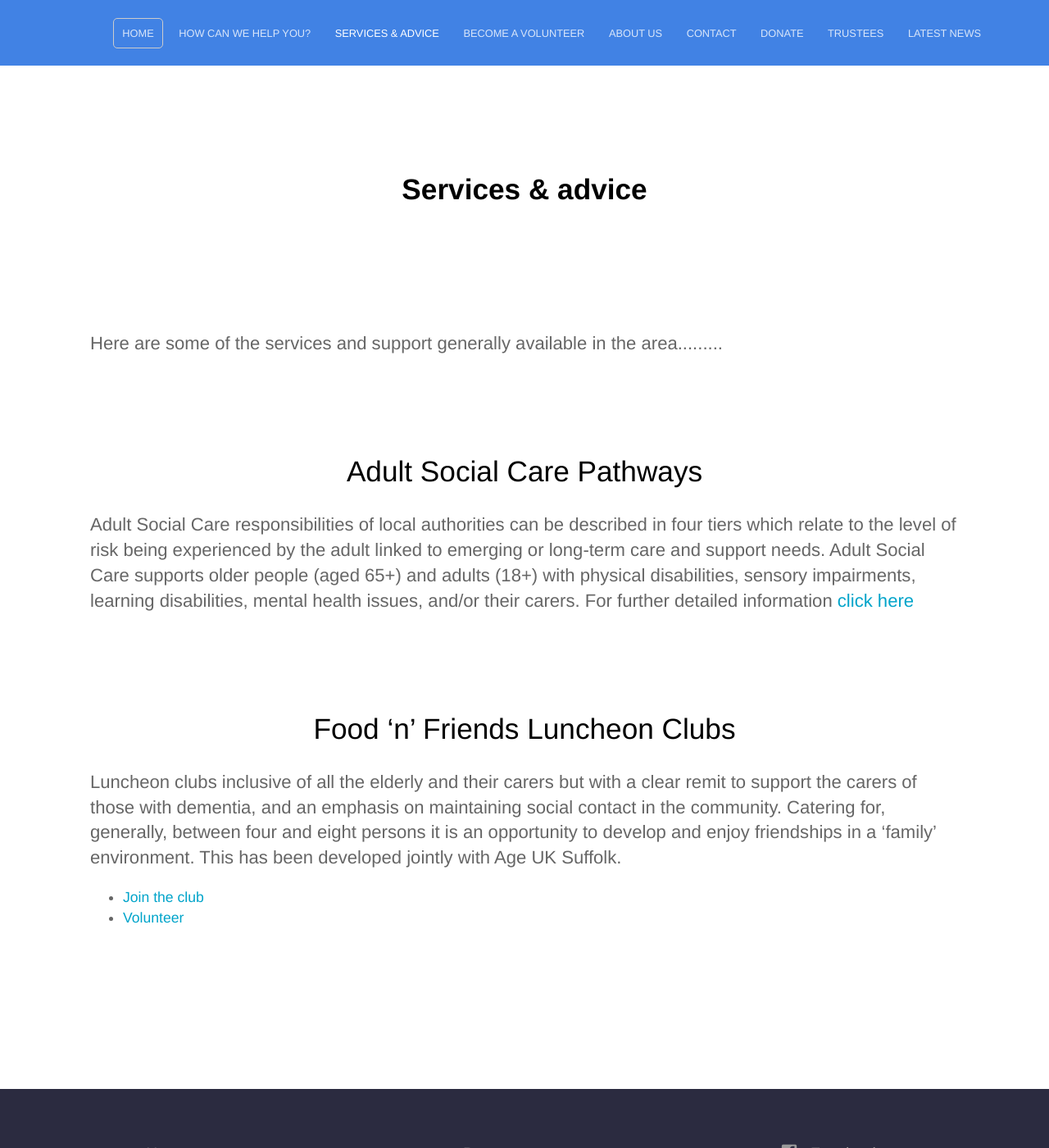
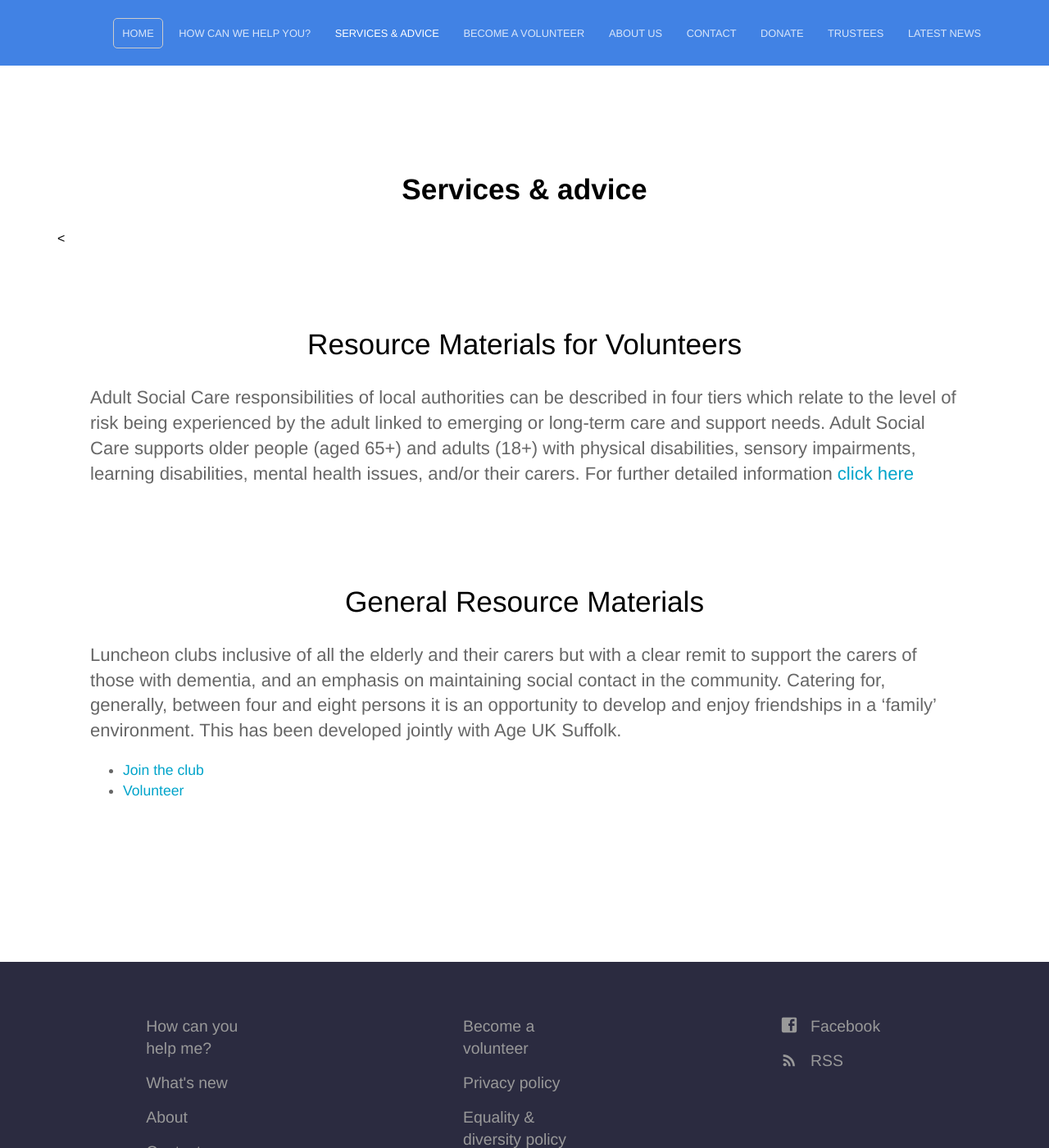
Before and after one commit to chriswilde1946/goodneighboursrp.org.uk, a Jekyll site: the page built from services.html, in a window 1280 px wide and 1400 px high. Shown: the whole window at 82% size. Built offline with Jekyll 4.4.1, drawn with Linux system fonts in a browser that asks for light colours.

Commit message:
General Update

```diff
--- a/index.html
+++ b/index.html
@@ -20,7 +20,9 @@ description: We are a community-based charity that harnesses the skills and good
 		<div class="container flex">
 			<div class="text editable">
 
-				<h2><strong> The Rural North West Peterborough Good Neighbours are are committed to following all government advice to prevent the spread of Coronavirus (COVID-19) and as result when the scheme launches later this year, some of the services we normally offer may be restricted while the epidemic lasts.  For the latest government advice on shielding please follow<a href="https://www.peterborough.gov.uk/healthcare/public-health/coronavirus/information-for-people-shielding" > this link</a></strong></h2>
+				<h2><strong> The Rural North West Peterborough Good Neighbours are are committed to following all government advice to prevent the spread of Coronavirus (COVID-19) and as result when the scheme launches later this year, some of the services we normally offer may be restricted while the epidemic lasts.
+
+				  For the latest news and government advice on Covid-19 including shielding please <a href="/latestadvice/" > click here</a></strong></h2>
 				<h2><strong> To view our latest newsletter <a href="/images/Newsletter.png" > click here</a></strong></h2>
 			</div>
 		</div>
--- a/services.html
+++ b/services.html
@@ -2,23 +2,16 @@
 title: <h2><strong>Services &amp; advice</strong></h2>
 ---
 <div class="content">
+	<
 	<section>
 		<div class="container flex">
 			<div class="text editable">
-				<p>Here are some of the services and support generally available in the area.........
-				</p>
-			</div>
-		</div>
-	</section>
-	<section>
-		<div class="container flex">
-			<div class="text editable">
-				<h2>Adult Social Care  Pathways</h2>
+				<h2>Resource Materials for Volunteers</h2>
 				<p>Adult Social Care responsibilities of local authorities can be described in four
 tiers which relate to the level of risk being experienced by the adult linked to
 emerging or long-term care and support needs. Adult Social Care supports older
 people (aged 65+) and adults (18+) with physical disabilities, sensory
-impairments, learning disabilities, mental health issues, and/or their carers. For further detailed information<a href="/ASCPathways.pdf"> click here</a></p>
+impairments, learning disabilities, mental health issues, and/or their carers. For further detailed information<a href="/volunteerresources/"> click here</a></p>
 
 
 
@@ -28,7 +21,7 @@ impairments, learning disabilities, mental health issues, and/or their carers. F
 	<section>
 		<div class="container flex">
 			<div class="text editable">
-				<h2>Food ‘n’ Friends Luncheon Clubs</h2>
+				<h2>General Resource Materials</h2>
 				<p>Luncheon clubs inclusive of all the elderly and their carers but with a clear remit to support the carers of those with dementia, and an emphasis on maintaining social contact in the community. Catering for, generally, between four and eight persons it is an opportunity to develop and enjoy friendships in a  ‘family’ environment. This has been developed jointly with Age UK Suffolk.</p>
 				<ul>
 					<li><a href="">Join the club</a></li>
```
Also changed, not shown: latestadvice.html (added, +33 -0 lines), trustees.html (+14 -2 lines), volunteerresources.html (added, +33 -0 lines), 1 other file.
